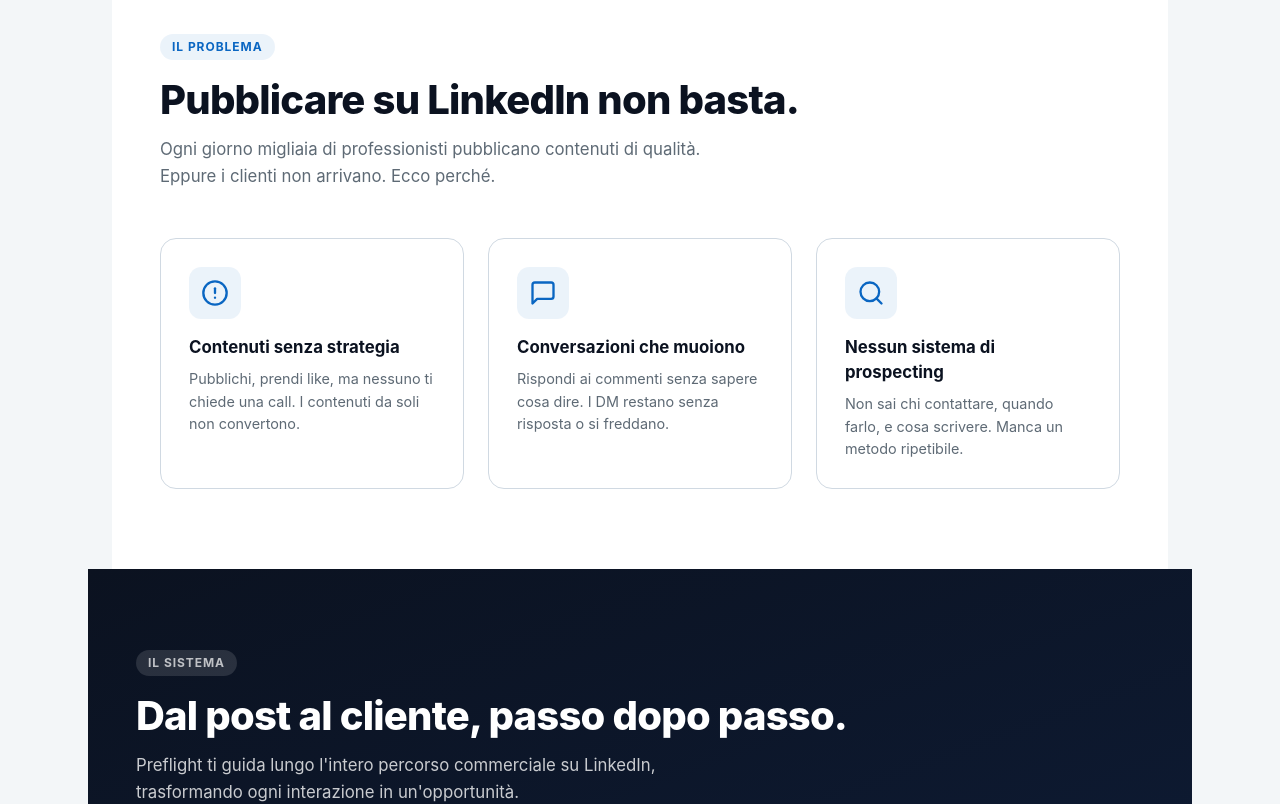
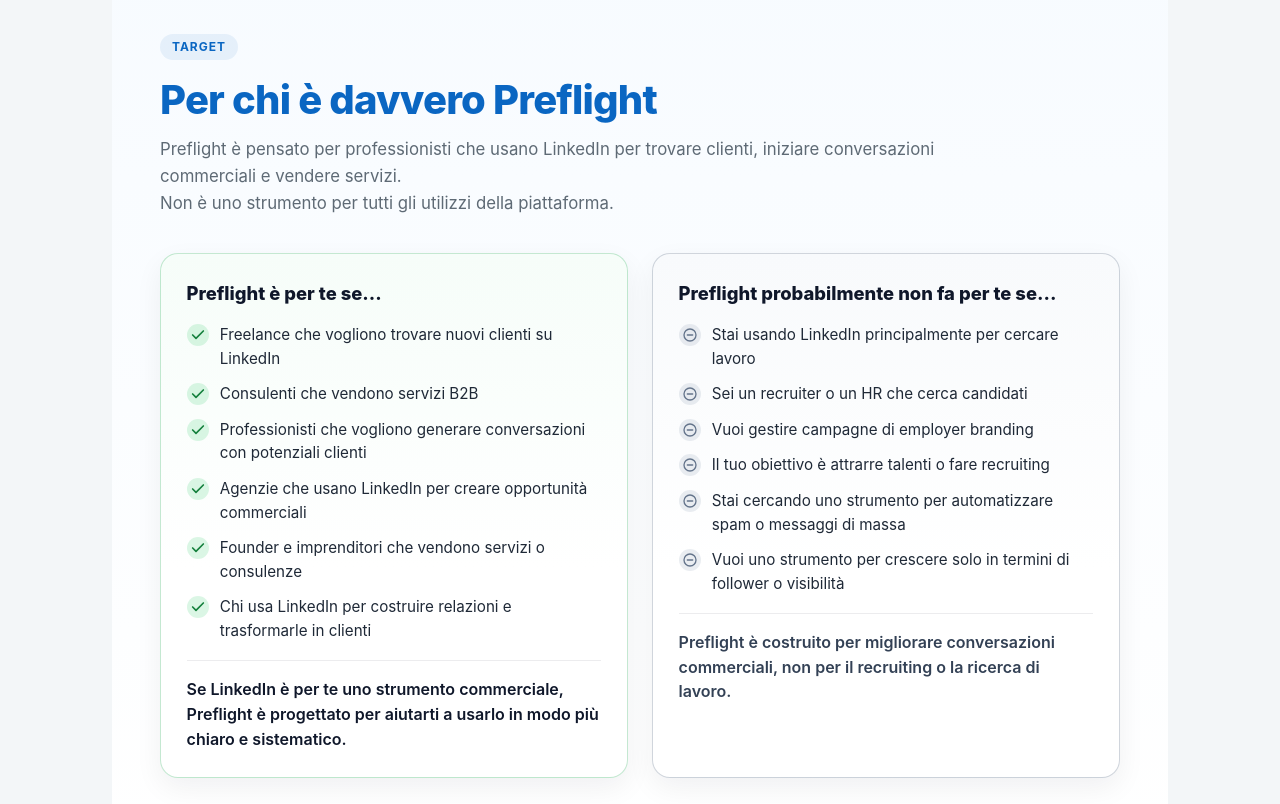
Before and after one commit to marcello13fincato/Preflight, a Next.js app in the folder preflight/: page / in a window 1280 px wide. Shown: the part 740-1544 px from the top of the page. Built offline with nearby package versions, Linux system fonts and the light colour scheme; no server answers.

Commit message:
feat(home): aggiunge sezione target audience nella homepage

```diff
--- a/preflight/app/(marketing)/page.tsx
+++ b/preflight/app/(marketing)/page.tsx
@@ -43,7 +43,73 @@
       </section>
 
       {/* ═══════════════════════════════════════════════════════════
-          2. PROBLEMA
+          2. TARGET
+      ═══════════════════════════════════════════════════════════ */}
+      <section className="hp-section hp-section-target">
+        <div className="hp-container">
+          <div className="hp-section-label">Target</div>
+          <h2 className="hp-section-title hp-target-title">Per chi è davvero Preflight</h2>
+          <p className="hp-section-subtitle hp-target-subtitle">
+            Preflight è pensato per professionisti che usano LinkedIn per trovare clienti,
+            iniziare conversazioni commerciali e vendere servizi.
+            <br />
+            Non è uno strumento per tutti gli utilizzi della piattaforma.
+          </p>
+
+          <div className="hp-target-grid">
+            <article className="hp-target-card hp-target-card-positive">
+              <h3 className="hp-target-card-title">Preflight è per te se...</h3>
+              <ul className="hp-target-list">
+                {[
+                  "Freelance che vogliono trovare nuovi clienti su LinkedIn",
+                  "Consulenti che vendono servizi B2B",
+                  "Professionisti che vogliono generare conversazioni con potenziali clienti",
+                  "Agenzie che usano LinkedIn per creare opportunità commerciali",
+                  "Founder e imprenditori che vendono servizi o consulenze",
+                  "Chi usa LinkedIn per costruire relazioni e trasformarle in clienti",
+                ].map((item) => (
+                  <li key={item} className="hp-target-item hp-target-item-positive">
+                    <span className="hp-target-icon hp-target-icon-positive" aria-hidden="true">
+                      <svg width="16" height="16" viewBox="0 0 24 24" fill="none" stroke="currentColor" strokeWidth="2.5" strokeLinecap="round" strokeLinejoin="round"><path d="M20 6L9 17l-5-5"/></svg>
+                    </span>
+                    <span>{item}</span>
+                  </li>
+                ))}
+              </ul>
+              <p className="hp-target-note">
+                Se LinkedIn è per te uno strumento commerciale, Preflight è progettato per aiutarti a usarlo in modo più chiaro e sistematico.
+              </p>
+            </article>
+
+            <article className="hp-target-card hp-target-card-neutral">
+              <h3 className="hp-target-card-title">Preflight probabilmente non fa per te se...</h3>
+              <ul className="hp-target-list">
+                {[
+                  "Stai usando LinkedIn principalmente per cercare lavoro",
+                  "Sei un recruiter o un HR che cerca candidati",
+                  "Vuoi gestire campagne di employer branding",
+                  "Il tuo obiettivo è attrarre talenti o fare recruiting",
+                  "Stai cercando uno strumento per automatizzare spam o messaggi di massa",
+                  "Vuoi uno strumento per crescere solo in termini di follower o visibilità",
+                ].map((item) => (
+                  <li key={item} className="hp-target-item hp-target-item-neutral">
+                    <span className="hp-target-icon hp-target-icon-neutral" aria-hidden="true">
+                      <svg width="16" height="16" viewBox="0 0 24 24" fill="none" stroke="currentColor" strokeWidth="2" strokeLinecap="round" strokeLinejoin="round"><circle cx="12" cy="12" r="9"/><line x1="8" y1="12" x2="16" y2="12"/></svg>
+                    </span>
+                    <span>{item}</span>
+                  </li>
+                ))}
+              </ul>
+              <p className="hp-target-note hp-target-note-neutral">
+                Preflight è costruito per migliorare conversazioni commerciali, non per il recruiting o la ricerca di lavoro.
+              </p>
+            </article>
+          </div>
+        </div>
+      </section>
+
+      {/* ═══════════════════════════════════════════════════════════
+          3. PROBLEMA
       ═══════════════════════════════════════════════════════════ */}
       <section className="hp-section hp-section-light">
         <div className="hp-container">
@@ -88,7 +154,7 @@
       </section>
 
       {/* ═══════════════════════════════════════════════════════════
-          3. IL SISTEMA
+          4. IL SISTEMA
       ═══════════════════════════════════════════════════════════ */}
       <section className="hp-section hp-section-dark">
         <div className="hp-container">
@@ -126,7 +192,7 @@
       </section>
 
       {/* ═══════════════════════════════════════════════════════════
-          4. DEMO PRODOTTO
+          5. DEMO PRODOTTO
       ═══════════════════════════════════════════════════════════ */}
       <section className="hp-section hp-section-light">
         <div className="hp-container">
@@ -256,7 +322,7 @@
       </section>
 
       {/* ═══════════════════════════════════════════════════════════
-          5. ANALISI PROFILO LINKEDIN
+          6. ANALISI PROFILO LINKEDIN
       ═══════════════════════════════════════════════════════════ */}
       <section className="hp-section hp-section-blue">
         <div className="hp-container">
@@ -315,7 +381,7 @@
       </section>
 
       {/* ═══════════════════════════════════════════════════════════
-          6. DATI LINKEDIN
+          7. DATI LINKEDIN
       ═══════════════════════════════════════════════════════════ */}
       <section className="hp-section hp-section-light">
         <div className="hp-container">
@@ -339,7 +405,7 @@
       </section>
 
       {/* ═══════════════════════════════════════════════════════════
-          7. FUNZIONI AVANZATE
+          8. FUNZIONI AVANZATE
       ═══════════════════════════════════════════════════════════ */}
       <section className="hp-section hp-section-soft">
         <div className="hp-container">
@@ -389,7 +455,7 @@
       </section>
 
       {/* ═══════════════════════════════════════════════════════════
-          8. TESTIMONIANZE
+          9. TESTIMONIANZE
       ═══════════════════════════════════════════════════════════ */}
       <section className="hp-section hp-section-light">
         <div className="hp-container">
@@ -433,7 +499,7 @@
       </section>
 
       {/* ═══════════════════════════════════════════════════════════
-          9. CTA FINALE
+          10. CTA FINALE
       ═══════════════════════════════════════════════════════════ */}
       <section className="hp-final-cta">
         <div className="hp-final-glow" aria-hidden="true" />
--- a/preflight/app/globals.css
+++ b/preflight/app/globals.css
@@ -299,6 +299,85 @@
 }
 .hp-subtitle-light{color:rgba(255,255,255,0.78)}
 
+/* ── TARGET ── */
+.hp-section-target{
+  background:linear-gradient(180deg,#f7fbff 0%,#ffffff 100%);
+}
+.hp-target-title{color:#0A66C2}
+.hp-target-subtitle{max-width:860px}
+.hp-target-grid{
+  display:grid;
+  grid-template-columns:repeat(2,minmax(0,1fr));
+  gap:1.5rem;
+  margin-top:2.25rem;
+}
+.hp-target-card{
+  border-radius:18px;
+  padding:1.6rem;
+  border:1px solid var(--color-border);
+  background:#fff;
+  box-shadow:0 10px 28px rgba(11,18,32,0.06);
+}
+.hp-target-card-positive{
+  border-color:rgba(22,163,74,0.25);
+  background:linear-gradient(180deg,#f6fdf9 0%,#ffffff 60%);
+}
+.hp-target-card-neutral{
+  border-color:rgba(100,116,139,0.3);
+  background:linear-gradient(180deg,#f8fafc 0%,#ffffff 60%);
+}
+.hp-target-card-title{
+  font-size:1.15rem;
+  font-weight:800;
+  color:#0f172a;
+}
+.hp-target-list{
+  list-style:none;
+  margin:1rem 0 0;
+  padding:0;
+  display:flex;
+  flex-direction:column;
+  gap:0.75rem;
+}
+.hp-target-item{
+  display:flex;
+  align-items:flex-start;
+  gap:0.7rem;
+  color:#1f2937;
+  line-height:1.55;
+  font-size:0.95rem;
+}
+.hp-target-icon{
+  width:22px;
+  height:22px;
+  border-radius:999px;
+  display:inline-flex;
+  align-items:center;
+  justify-content:center;
+  flex-shrink:0;
+  margin-top:1px;
+}
+.hp-target-icon-positive{
+  color:#15803d;
+  background:rgba(34,197,94,0.16);
+}
+.hp-target-icon-neutral{
+  color:#64748b;
+  background:rgba(148,163,184,0.2);
+}
+.hp-target-note{
+  margin-top:1.1rem;
+  padding-top:1rem;
+  border-top:1px solid rgba(15,23,42,0.08);
+  color:#0f172a;
+  font-weight:600;
+  line-height:1.55;
+}
+.hp-target-note-neutral{color:#334155}
+@media(max-width:900px){
+  .hp-target-grid{grid-template-columns:1fr}
+}
+
 /* ── PROBLEMA ── */
 .hp-problem-grid{
   display:grid;gap:1.5rem;margin-top:3rem;
```
